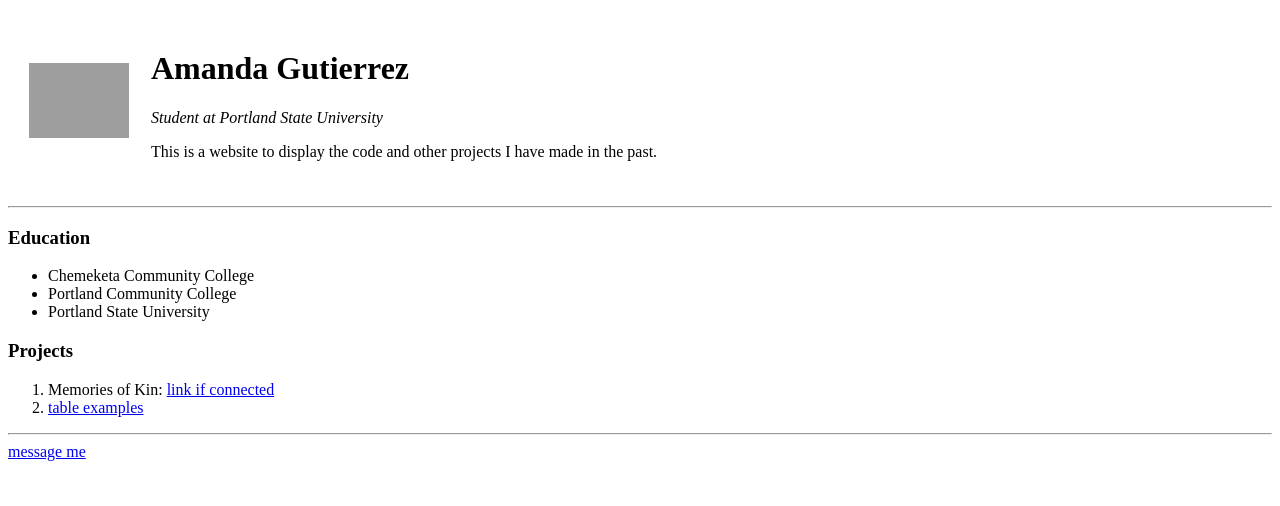
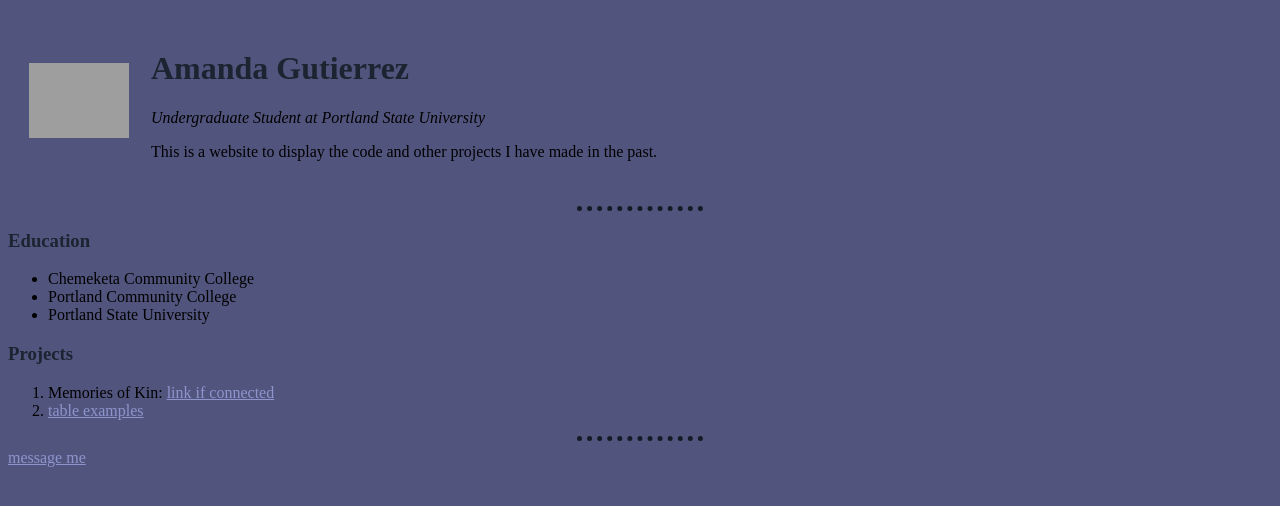
Before and after one commit to af-m4rkly/showcase, a plain HTML site: page index.html in a window 1280 px wide. Drawn offline with Linux system fonts and the light colour scheme; grey boxes are pictures that could not be loaded.

Commit message:
added styles.css and color palette for personal website

```diff
--- /dev/null
+++ b/css/styles.css
@@ -0,0 +1,22 @@
+body {
+  background-color: #51557E;
+}
+h1 {
+  color: #1B2430;
+}
+h3 {
+  color: #1B2430;
+}
+a:link {
+  color: #8e94cc;
+}
+a:visited {
+  color: #ae87cf;
+}
+hr {
+  border-style: dotted none none;
+  border-width: 5px;
+  height: 0px;
+  width: 10%;
+  border-color: #141b24;
+}
--- a/index.html
+++ b/index.html
@@ -6,15 +6,18 @@
   <meta http-equiv="X-UA-Compatible" content="IE=edge">
   <meta name="viewport" content="width=device-width, initial-scale=1.0">
   <title>Amanda's Personal Site</title>
+  <link rel="stylesheet" href="css/styles.css">
+
 </head>
 <body>
+  <div ></div>
   <table cellspacing="20">
     <tr>
       <td><img src="pexels-guillaume-meurice-1591447.jpg" alt="forest image" width="100"></td>
       <td>
         <h1>Amanda Gutierrez</h1>
         <p>
-          <em>Student at Portland State University</em>
+          <em>Undergraduate Student at Portland State University</em>
         </p>
         <p>
           This is a website to display the code and other projects I have made in the past.
```
Also changed, not shown: Color Hunt Palette 1b243051557e816797d6d5a8.png (added).
